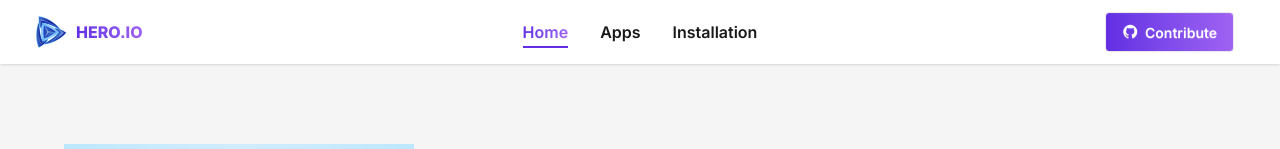
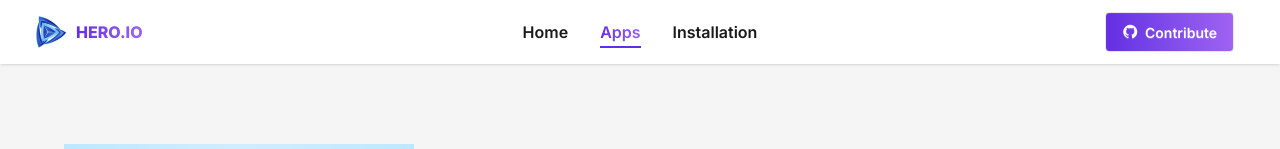
Before and after one commit to niloy1hasan/Hero-io-Apps-Store, a React (Vite) app: page /all-apps/1 in a window 1280 px wide. Shown: the top 149 px of the page. Built offline with nearby package versions, Linux system fonts and the light colour scheme.

Commit message:
active nav menu functionality added

```diff
--- a/package.json
+++ b/package.json
@@ -16,6 +16,7 @@
     "react": "^19.1.1",
     "react-dom": "^19.1.1",
     "react-router": "^7.9.3",
+    "react-router-dom": "^7.9.4",
     "recharts": "^3.2.1",
     "tailwindcss": "^4.1.14"
   },
--- a/src/Components/Navbar/Navbar.jsx
+++ b/src/Components/Navbar/Navbar.jsx
@@ -1,14 +1,9 @@
-import React, { useState } from 'react';
-import { NavLink } from 'react-router';
+import { NavLink } from 'react-router-dom';
+
 
 const Navbar = () => {
 
-    const [activeMenu, setActiveMenu] = useState('Home');
-    const handleActiveMenu = (menuName) => {
-        setActiveMenu(menuName);
-    }
     const activeMenuStyle = "bg-gradient-to-r from-[#632EE3] to-[#9F62F2] bg-clip-text text-transparent pb-1 border-b-2 border-[#632EE3]";
-
     return (
         <>
         <nav className="navbar bg-base-100 shadow-sm">
@@ -37,9 +32,9 @@ const Navbar = () => {
 
                 <div className="navbar-center hidden lg:flex">
                     <ul className="flex items-center gap-8 font-semibold px-1 text-black/90">
-                        <li><NavLink to='/'  onClick={() => handleActiveMenu('Home')} className={`cursor-pointer ${activeMenu==='Home'? activeMenuStyle : ""}`}>Home</NavLink></li>
-                        <li><NavLink to='all-apps' onClick={() => handleActiveMenu('Apps')} className={`cursor-pointer ${activeMenu==='Apps'? activeMenuStyle : ""}`}>Apps</NavLink></li>
-                        <li><NavLink to='installation' onClick={() => handleActiveMenu('Installation')} className={`cursor-pointer ${activeMenu==='Installation'? activeMenuStyle : ""}`}>Installation</NavLink></li>
+                        <li><NavLink to='/' className={({ isActive }) => `cursor-pointer ${isActive ? activeMenuStyle : ""}`}>Home</NavLink></li>
+                        <li><NavLink to='all-apps' className={({ isActive }) => `cursor-pointer ${isActive ? activeMenuStyle : ""}`}>Apps</NavLink></li>
+                        <li><NavLink to='installation' className={({ isActive }) => `cursor-pointer ${isActive ? activeMenuStyle : ""}`}>Installation</NavLink></li>
                     </ul>
                 </div>
 
--- a/src/Components/TopApps/TopApps.jsx
+++ b/src/Components/TopApps/TopApps.jsx
@@ -19,7 +19,7 @@ const TopApps = () => {
             <AppsContainer appData={getTopApps()}></AppsContainer>
 
             <div className='text-center'>
-                <NavLink to="all-apps" className='btn bg-gradient-to-r px-6 from-[#632EE3] to-[#9F62F2] text-white my-5 lg:my-10'>Show All</NavLink>
+                <NavLink to="all-apps" className='btn bg-gradient-to-r px-6 from-[#632EE3] to-[#9F62F2] text-white mb-5 lg:mb-10'>Show All</NavLink>
             </div>
         </section>
     );
```
Also changed, not shown: 1 other file (tests, documents, lock files or other folders).
